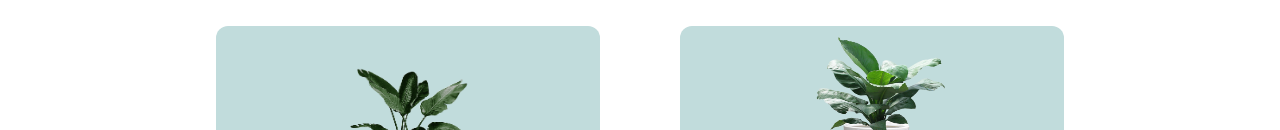
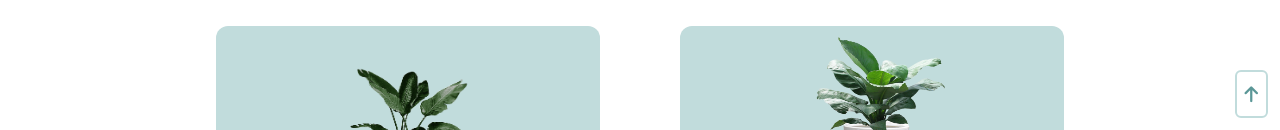
Before and after one commit to samaahmed1/Greenmind, a React (Vite) app: page /PlantsGallery in a window 1280 px wide. Shown: the part 670-800 px from the top of the page. Built offline with nearby package versions, Linux system fonts and the light colour scheme.

Commit message:
Add: ScrollToTopButton

```diff
--- /dev/null
+++ b/src/components/ScrollToTop.jsx
@@ -0,0 +1,14 @@
+export default function ScrollToTopButton() {
+  function scrollToTop() {
+    window.scrollTo({
+      top: 0,
+      behavior: "smooth",
+    });
+  }
+
+  return (
+    <button className="fixed bottom-3 right-3 border-2 border-[#C1DCDC] text-[#5b9797] bg-white rounded-md p-2 text-lg cursor-pointer" onClick={scrollToTop}>
+      <i className="fa-solid fa-arrow-up"></i>
+    </button>
+  );
+}
--- a/src/main.jsx
+++ b/src/main.jsx
@@ -6,6 +6,7 @@ import Footer from "./components/layouts/Footer.jsx";
 import Header from "./components/layouts/Header.jsx";
 import PlantsGallery from "./pages/PlantsGallery.jsx";
 import { BrowserRouter, Route, Routes } from "react-router";
+import ScrollToTopButton from "./components/ScrollToTop.jsx";
 
 createRoot(document.getElementById("root")).render(
   <StrictMode>
@@ -15,6 +16,7 @@ createRoot(document.getElementById("root")).render(
         <Route path="/" element={<App />} />
         <Route path="/PlantsGallery" element={<PlantsGallery />} />
       </Routes>
+      <ScrollToTopButton />
       <Footer />
     </BrowserRouter>
   </StrictMode>
```
